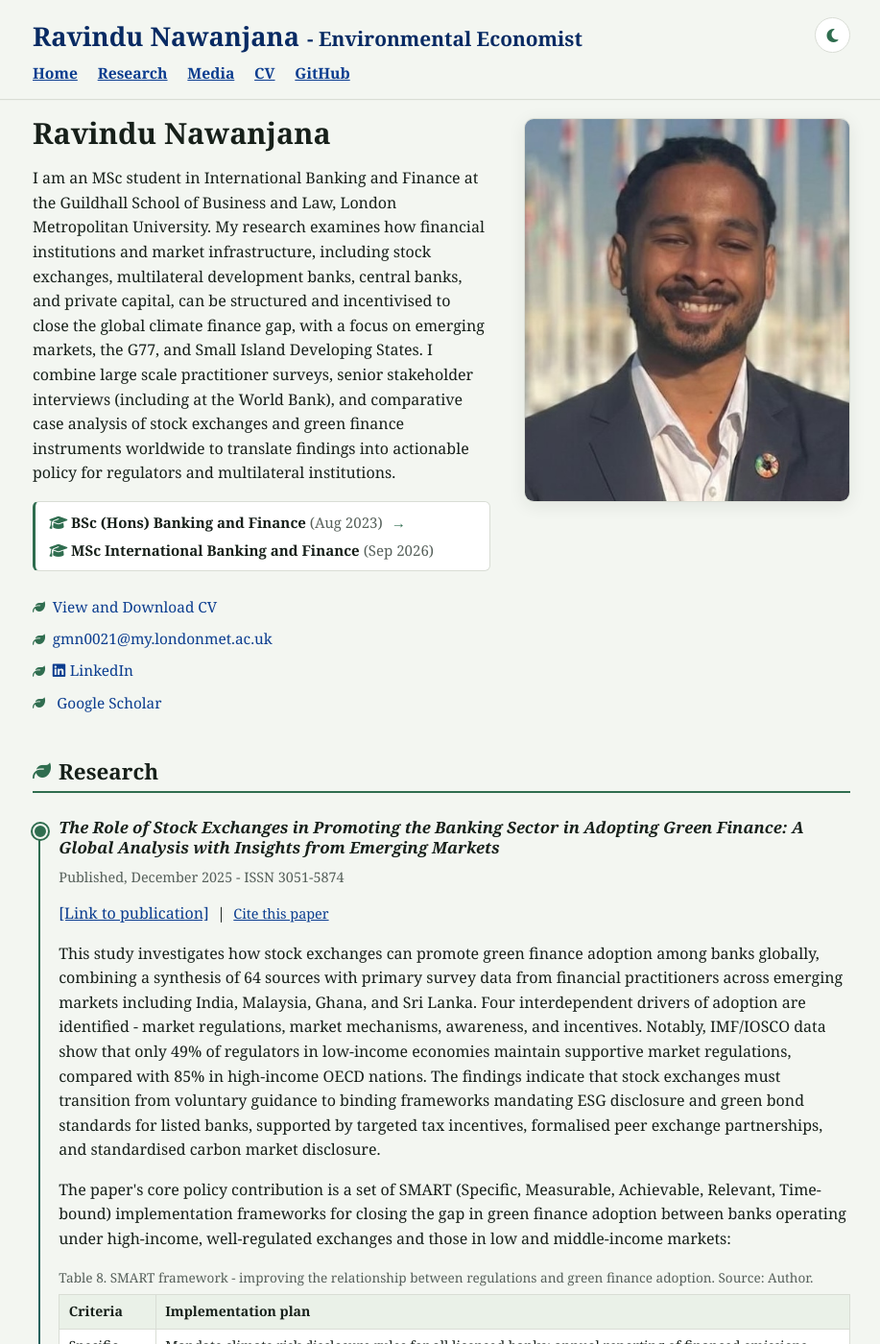
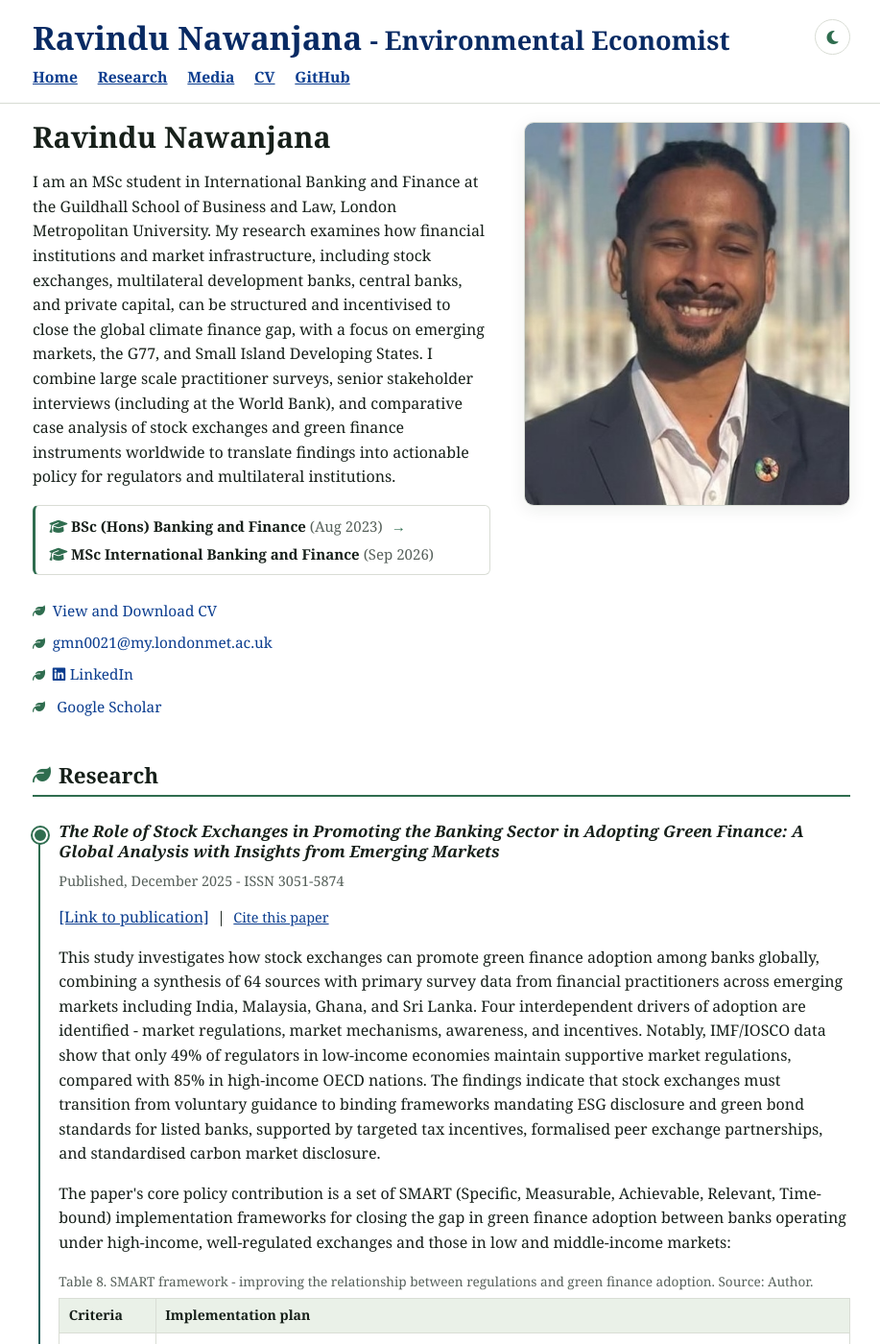
Before and after one commit to RavinduNawanjana/ravindunawanjana.github.io, a Jekyll site: the page built from index.md, in a window 1280 px wide and 1400 px high. Shown: the whole window at 96% size, without its empty margins (180-1097 px from the left). Built offline with Jekyll 4.4.1, drawn with Linux system fonts in a browser that asks for light colours; a style sheet for code colours, icons or effects is not loaded.

Commit message:
Update style.css

```diff
--- a/assets/css/style.css
+++ b/assets/css/style.css
@@ -8,7 +8,7 @@
 
 :root {
   color-scheme: light;
-  --bg: #f3f6f1;
+  --bg: #ffffff;
   --card-bg: #ffffff;
   --ink: #17201a;
   --muted: #56605a;
@@ -109,12 +109,12 @@ a:hover { color: var(--link-dark); }
 .site-heading a:hover { text-decoration: underline; }
 
 .site-name {
-  font-size: 1.7rem;
+  font-size: 2.1rem;
   font-weight: 800;
 }
 
 .site-tagline {
-  font-size: 1.3rem;
+  font-size: 1.7rem;
   font-weight: 800;
 }
 
@@ -339,8 +339,8 @@ blockquote {
 
 @media (max-width: 720px) {
   h1 { font-size: 1.5rem; }
-  .site-name { font-size: 1.3rem; }
-  .site-tagline { font-size: 1.05rem; }
+  .site-name { font-size: 1.5rem; }
+  .site-tagline { font-size: 1.2rem; }
   .profile-photo-wrap { float: none; margin: 0 0 1.2rem; }
   .profile-photo { width: 100%; height: auto; aspect-ratio: 4 / 5; max-width: 320px; }
   table.data-table { font-size: 0.8rem; }
```
